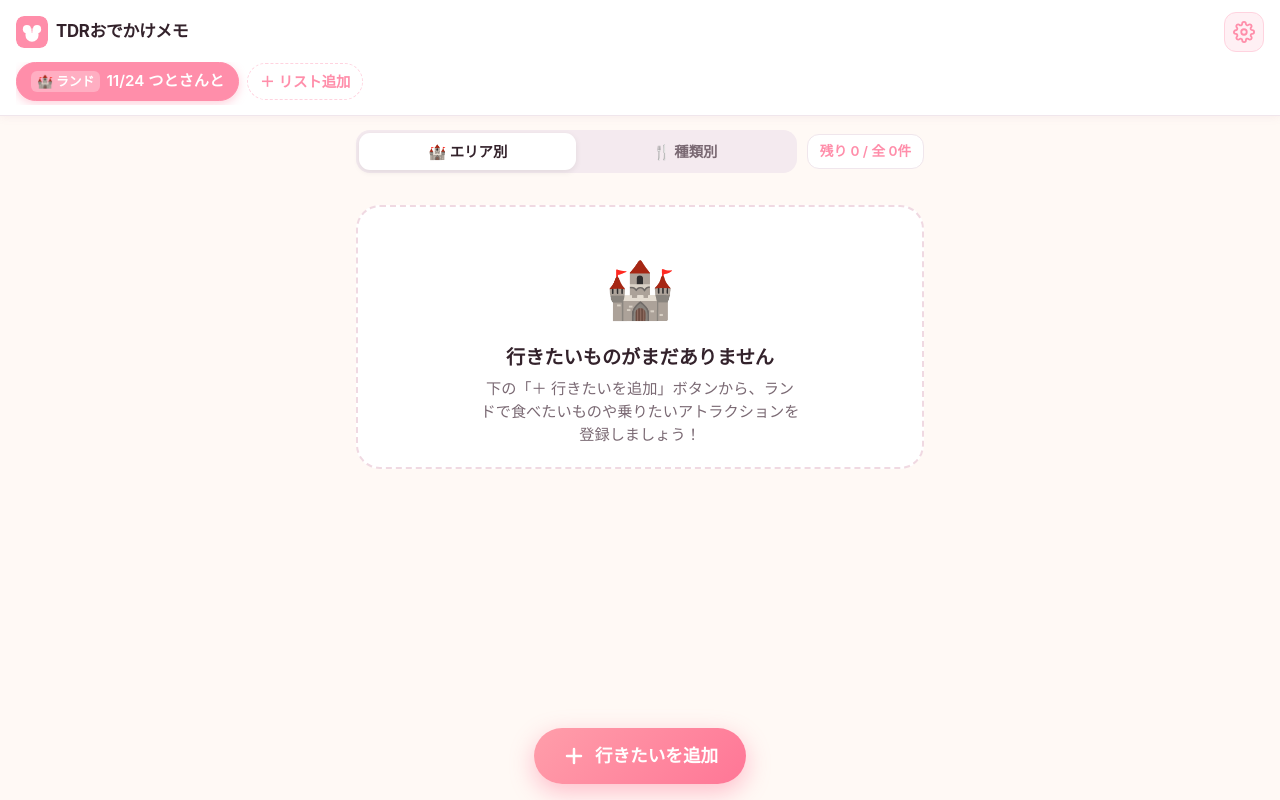
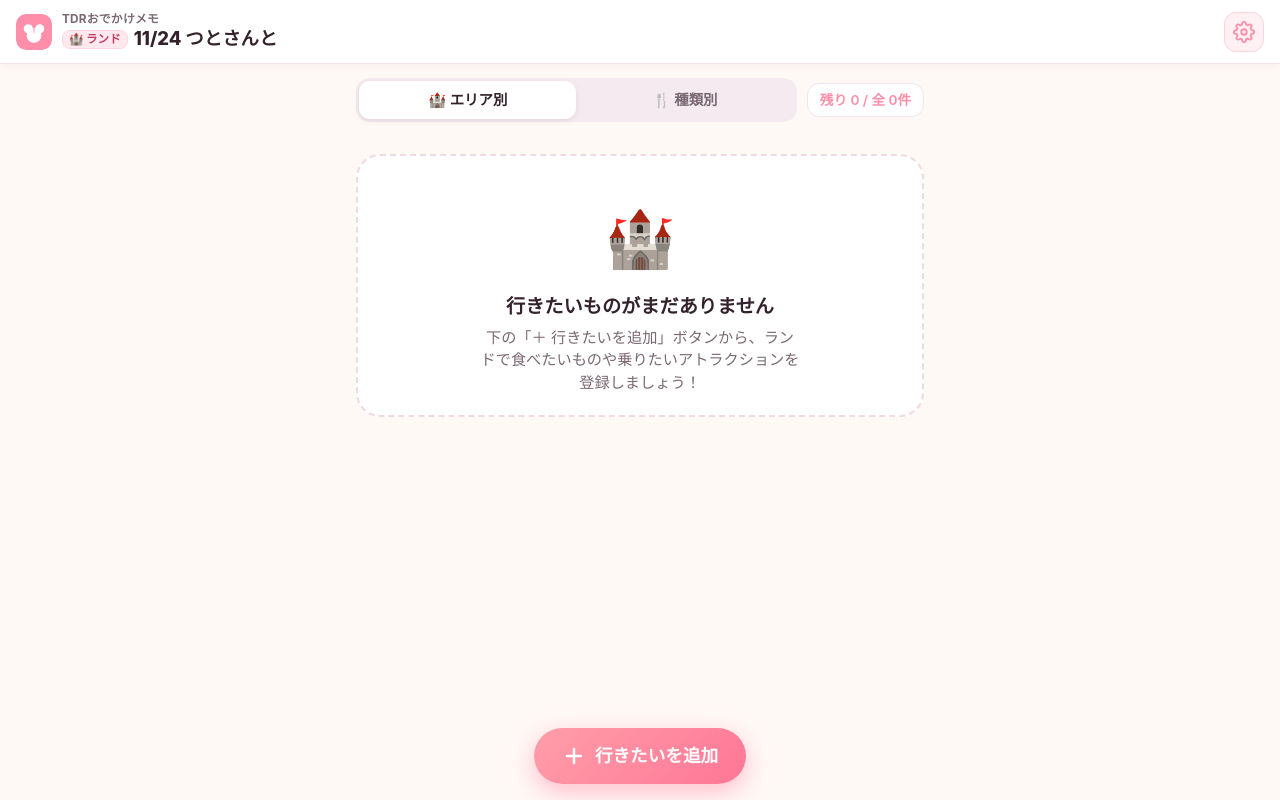
Before and after one commit to Kaede328/disney-wishlist, a React (Vite) app: page / in a window 1280 px wide. Built offline with nearby package versions, Linux system fonts and the light colour scheme.

Commit message:
style: refactor header and update version
Improve header UI to display the current list name and park status. Increment cache version to v1.8.0.

```diff
--- a/index.html
+++ b/index.html
@@ -111,7 +111,7 @@
       backdrop-filter: blur(12px);
       -webkit-backdrop-filter: blur(12px);
       border-bottom: 1px solid var(--border-soft);
-      padding: 12px 16px 10px;
+      padding: 10px 16px;
       box-shadow: var(--shadow-sm);
     }
 
@@ -125,26 +125,72 @@
     .brand {
       display: flex;
       align-items: center;
+      gap: 10px;
+      min-width: 0;
+      flex: 1;
+      cursor: pointer;
+      border-radius: 12px;
+      padding: 2px 4px 2px 0;
+      transition: opacity 0.15s ease;
+    }
+
+    .brand:active {
+      opacity: 0.8;
+    }
+
+    .brand-icon {
+      width: 36px;
+      height: 36px;
+      border-radius: 10px;
+      flex-shrink: 0;
+    }
+
+    .brand-titles {
+      display: flex;
+      flex-direction: column;
+      justify-content: center;
+      min-width: 0;
+      flex: 1;
+    }
+
+    .brand-subtitle {
+      font-size: 0.74rem;
+      font-weight: 700;
+      color: var(--text-sub);
+      line-height: 1.2;
+      letter-spacing: 0.2px;
+    }
+
+    .brand-current-list {
+      font-size: 1.15rem;
+      font-weight: 800;
+      color: var(--text-main);
+      line-height: 1.3;
+      display: flex;
+      align-items: center;
+      gap: 6px;
+      min-width: 0;
+      margin-top: 1px;
+    }
+
+    .brand-current-list-name {
+      white-space: nowrap;
+      overflow: hidden;
+      text-overflow: ellipsis;
+    }
+
+    .brand-current-list .park-badge {
+      font-size: 0.72rem;
+      padding: 1px 6px;
+      border-radius: 8px;
+      flex-shrink: 0;
+    }
+
+    .header-actions {
+      display: flex;
+      align-items: center;
       gap: 8px;
-    }
-
-    .brand-icon {
-      width: 32px;
-      height: 32px;
-      border-radius: 8px;
-    }
-
-    .brand-title {
-      font-size: 1.05rem;
-      font-weight: 700;
-      color: var(--text-main);
-      letter-spacing: -0.3px;
-    }
-
-    .header-actions {
-      display: flex;
-      align-items: center;
-      gap: 8px;
+      flex-shrink: 0;
     }
 
     .icon-btn {
@@ -165,61 +211,6 @@
     .icon-btn:active {
       transform: scale(0.92);
       background: var(--theme-light-active);
-    }
-
-    /* List Switcher Bar */
-    .list-bar {
-      margin-top: 10px;
-      display: flex;
-      align-items: center;
-      gap: 8px;
-      overflow-x: auto;
-      padding-bottom: 4px;
-      scrollbar-width: none;
-    }
-
-    .list-bar::-webkit-scrollbar {
-      display: none;
-    }
-
-    .list-tab {
-      padding: 7px 14px;
-      background: var(--theme-light);
-      border: 1.5px solid var(--theme-border);
-      border-radius: 20px;
-      font-size: 0.95rem;
-      font-weight: 600;
-      color: var(--text-sub);
-      white-space: nowrap;
-      cursor: pointer;
-      display: flex;
-      align-items: center;
-      gap: 6px;
-      transition: all 0.2s ease;
-      flex-shrink: 0;
-    }
-
-    .list-tab.active {
-      background: var(--theme-primary);
-      color: #FFFFFF;
-      border-color: var(--theme-primary);
-      box-shadow: 0 3px 10px var(--theme-shadow);
-    }
-
-    .list-add-tab {
-      padding: 7px 12px;
-      background: #FFFFFF;
-      border: 1.5px dashed var(--theme-border);
-      border-radius: 20px;
-      font-size: 0.9rem;
-      font-weight: 600;
-      color: var(--theme-primary);
-      white-space: nowrap;
-      cursor: pointer;
-      display: flex;
-      align-items: center;
-      gap: 4px;
-      flex-shrink: 0;
     }
 
     /* Sub Navigation Controls */
@@ -1179,32 +1170,97 @@
       display: flex;
       align-items: center;
       justify-content: space-between;
-      padding: 10px 12px;
+      padding: 12px 14px;
       background: #FFFFFF;
-      border-radius: 10px;
-      margin-bottom: 6px;
-      border: 1px solid var(--border-soft);
-    }
-
-    .manage-list-name {
-      font-weight: 600;
-      font-size: 0.95rem;
+      border-radius: 12px;
+      margin-bottom: 8px;
+      border: 1.5px solid var(--border-soft);
+      cursor: pointer;
+      transition: all 0.15s ease;
+      touch-action: manipulation;
+    }
+
+    .manage-list-item:hover {
+      border-color: var(--theme-border);
+      background: var(--theme-light);
+    }
+
+    .manage-list-item.is-current {
+      border-color: var(--theme-primary);
+      background: var(--theme-light);
+      box-shadow: 0 2px 8px var(--theme-shadow);
+    }
+
+    .manage-list-content {
+      display: flex;
+      align-items: center;
+      gap: 10px;
+      flex: 1;
+      min-width: 0;
+    }
+
+    .manage-list-radio {
+      width: 22px;
+      height: 22px;
+      border-radius: 50%;
+      border: 2px solid #D1D5DB;
+      display: flex;
+      align-items: center;
+      justify-content: center;
+      flex-shrink: 0;
+      background: #FFFFFF;
+      transition: all 0.15s ease;
+    }
+
+    .manage-list-item.is-current .manage-list-radio {
+      border-color: var(--theme-primary);
+      background: var(--theme-primary);
+    }
+
+    .manage-list-radio-dot {
+      width: 8px;
+      height: 8px;
+      border-radius: 50%;
+      background: #FFFFFF;
+      display: none;
+    }
+
+    .manage-list-item.is-current .manage-list-radio-dot {
+      display: block;
+    }
+
+    .manage-list-name-col {
+      display: flex;
+      flex-direction: column;
+      gap: 2px;
+      min-width: 0;
+    }
+
+    .manage-list-name-row {
       display: flex;
       align-items: center;
       gap: 6px;
-    }
-
-    .manage-list-badge {
-      font-size: 0.75rem;
-      background: #FFE8EE;
-      color: var(--pink-primary);
-      padding: 2px 6px;
-      border-radius: 6px;
+      min-width: 0;
+    }
+
+    .manage-list-title {
+      font-weight: 700;
+      font-size: 0.98rem;
+      color: var(--text-main);
+      white-space: nowrap;
+      overflow: hidden;
+      text-overflow: ellipsis;
+    }
+
+    .manage-list-item.is-current .manage-list-title {
+      color: var(--theme-primary);
     }
 
     .manage-list-btns {
       display: flex;
-      gap: 4px;
+      gap: 6px;
+      margin-left: 10px;
+      flex-shrink: 0;
     }
 
     /* PWA Install Banner */
@@ -1264,7 +1320,7 @@
   <!-- Top App Bar -->
   <header>
     <div class="header-top">
-      <div class="brand">
+      <div class="brand" id="headerBrandTitle" title="タップしてリストを選ぶ">
         <svg class="brand-icon" viewBox="0 0 512 512" fill="none" xmlns="http://www.w3.org/2000/svg">
           <rect width="512" height="512" rx="128" fill="var(--theme-primary)"/>
           <circle cx="175" cy="210" r="65" fill="#FFFFFF"/>
@@ -1273,23 +1329,23 @@
           <polygon points="256,190 268,230 244,230" fill="var(--theme-primary)"/>
           <rect x="251" y="230" width="10" height="40" fill="var(--theme-primary)"/>
         </svg>
-        <span class="brand-title">TDRおでかけメモ</span>
+        <div class="brand-titles">
+          <span class="brand-subtitle">TDRおでかけメモ</span>
+          <div class="brand-current-list" id="headerCurrentListName">
+            <!-- Injected dynamically -->
+          </div>
+        </div>
       </div>
 
       <div class="header-actions">
         <!-- Settings button -->
-        <button id="settingsBtn" class="icon-btn" aria-label="設定" title="設定・リスト管理">
+        <button id="settingsBtn" class="icon-btn" aria-label="設定" title="設定・リストの選択">
           <svg width="22" height="22" viewBox="0 0 24 24" fill="none" stroke="currentColor" stroke-width="2" stroke-linecap="round" stroke-linejoin="round">
             <circle cx="12" cy="12" r="3"></circle>
             <path d="M19.4 15a1.65 1.65 0 0 0 .33 1.82l.06.06a2 2 0 0 1 0 2.83 2 2 0 0 1-2.83 0l-.06-.06a1.65 1.65 0 0 0-1.82-.33 1.65 1.65 0 0 0-1 1.51V21a2 2 0 0 1-2 2 2 2 0 0 1-2-2v-.09A1.65 1.65 0 0 0 9 19.4a1.65 1.65 0 0 0-1.82.33l-.06.06a2 2 0 0 1-2.83 0 2 2 0 0 1 0-2.83l.06-.06a1.65 1.65 0 0 0 .33-1.82 1.65 1.65 0 0 0-1.51-1H3a2 2 0 0 1-2-2 2 2 0 0 1 2-2h.09A1.65 1.65 0 0 0 4.6 9a1.65 1.65 0 0 0-.33-1.82l-.06-.06a2 2 0 0 1 0-2.83 2 2 0 0 1 2.83 0l.06.06a1.65 1.65 0 0 0 1.82.33H9a1.65 1.65 0 0 0 1-1.51V3a2 2 0 0 1 2-2 2 2 0 0 1 2 2v.09a1.65 1.65 0 0 0 1 1.51 1.65 1.65 0 0 0 1.82-.33l.06-.06a2 2 0 0 1 2.83 0 2 2 0 0 1 0 2.83l-.06.06a1.65 1.65 0 0 0-.33 1.82V9a1.65 1.65 0 0 0 1.51 1H21a2 2 0 0 1 2 2 2 2 0 0 1-2 2h-.09a1.65 1.65 0 0 0-1.51 1z"></path>
           </svg>
         </button>
       </div>
-    </div>
-
-    <!-- List Switcher Tabs -->
-    <div class="list-bar" id="listBar">
-      <!-- Injected dynamically -->
     </div>
   </header>
 
@@ -1530,12 +1586,26 @@
       </div>
 
       <div class="sheet-content">
+        <!-- List Selection (Moved to Settings as requested) -->
+        <div class="settings-section">
+          <div class="settings-section-title">リストを選ぶ</div>
+          <p style="font-size: 0.85rem; color: var(--text-sub); margin-bottom: 10px;">
+            使いたいリストをタップして選択してください。
+          </p>
+          <div id="manageListsContainer">
+            <!-- Injected dynamically -->
+          </div>
+          <button type="button" class="settings-action-btn" id="addNewListBtn" style="margin-top: 10px;">
+            <span>＋ 新しいリストを作る</span>
+          </button>
+        </div>
+
         <!-- Version Display & Update (As required: 変更がある度にバージョンを追加) -->
         <div class="settings-section">
           <div class="settings-section-title">アプリ情報</div>
           <div class="settings-row">
             <span class="settings-label">バージョン</span>
-            <span class="settings-val" id="appVersion">v1.7.0</span>
+            <span class="settings-val" id="appVersion">v1.8.0</span>
           </div>
           <div class="settings-row">
             <span class="settings-label">ストレージ</span>
@@ -1559,7 +1629,12 @@
           <div class="accordion-body" id="versionHistoryBody" style="display: none;">
             <div style="font-size: 0.88rem; color: var(--text-sub); line-height: 1.6; padding-top: 10px;">
               <div style="margin-bottom: 8px;">
-                <strong style="color: var(--theme-primary);">v1.7.0（最新）</strong><br>
+                <strong style="color: var(--theme-primary);">v1.8.0（最新）</strong><br>
+                ・ヘッダーを2段表示（上段：TDRおでかけメモ、下段：選択中リスト名）に変更<br>
+                ・ヘッダーのタブを廃止し、設定画面の「リストを選ぶ」からワンタップで切り替え可能に整理
+              </div>
+              <div style="margin-bottom: 8px;">
+                <strong style="color: var(--text-muted);">v1.7.0</strong><br>
                 ・画像の任意入力化＆画像なしカードのグレー種別アイコン表示に対応<br>
                 ・iOS Safari対応のJSONバックアップ書き出し（全文コピー）＆取り込み機能に改善<br>
                 ・スクロール時にヘッダー（タイトル＆タブ）が上部に固定されるよう調整
@@ -1603,17 +1678,6 @@
           </div>
         </div>
 
-        <!-- List Management -->
-        <div class="settings-section">
-          <div class="settings-section-title">マイリスト一覧</div>
-          <div id="manageListsContainer">
-            <!-- Injected dynamically -->
-          </div>
-          <button type="button" class="settings-action-btn" id="addNewListBtn">
-            <span>＋ 新しいリストを作る</span>
-          </button>
-        </div>
-
         <!-- Useful tools -->
         <div class="settings-section">
           <div class="settings-section-title">データとバックアップ</div>
@@ -1733,11 +1797,11 @@
     /**
      * @license
      * SPDX-License-Identifier: Apache-2.0
-     * TDRおでかけメモ PWA v1.7.0
+     * TDRおでかけメモ PWA v1.8.0
      */
 
     // --- State Constants ---
-    const APP_VERSION = 'v1.7.0';
+    const APP_VERSION = 'v1.8.0';
     const DB_NAME = 'DisneylandWishlistDB';
     const DB_VERSION = 1;
 
@@ -2099,32 +2163,22 @@
       renderItems();
     }
 
-    // --- Render List Bar ---
+    // --- Two-Row Header Title & List Selector Sync ---
+    function updateHeaderTitle() {
+      const list = getCurrentList();
+      const park = getCurrentPark();
+      const titleEl = document.getElementById('headerCurrentListName');
+      if (titleEl && list) {
+        titleEl.innerHTML = `
+          <span class="park-badge ${park.id}">${park.emoji} ${park.name}</span>
+          <span class="brand-current-list-name">${escapeHtml(list.name)}</span>
+        `;
+      }
+    }
+
     function renderListBar() {
-      const listBar = document.getElementById('listBar');
-      listBar.innerHTML = '';
-
-      lists.forEach(list => {
-        const parkId = list.park === 'sea' ? 'sea' : 'land';
-        const park = PARKS[parkId];
-        const isCurrent = list.id === currentListId;
-
-        const btn = document.createElement('button');
-        btn.className = `list-tab ${isCurrent ? 'active' : ''}`;
-        btn.innerHTML = `
-          <span class="list-tab-park-tag ${parkId}">${park.emoji} ${park.name}</span>
-          <span>${escapeHtml(list.name)}</span>
-        `;
-        btn.onclick = () => setCurrentList(list.id);
-        listBar.appendChild(btn);
-      });
-
-      // Quick add new list button
-      const addBtn = document.createElement('button');
-      addBtn.className = 'list-add-tab';
-      addBtn.innerHTML = `<span>＋</span><span>リスト追加</span>`;
-      addBtn.onclick = () => openCreateListModal();
-      listBar.appendChild(addBtn);
+      updateHeaderTitle();
+      renderManageLists();
     }
 
     window.openCreateListModal = function() {
@@ -2807,6 +2861,15 @@
       document.getElementById('closeIosGuideBtn').onclick = () => closeModal('iosGuideModal');
       document.getElementById('dismissIosGuideBtn').onclick = () => closeModal('iosGuideModal');
 
+      // Clicking brand in header opens Settings to select/manage lists
+      const brandTitleEl = document.getElementById('headerBrandTitle');
+      if (brandTitleEl) {
+        brandTitleEl.onclick = () => {
+          renderManageLists();
+          openModal('settingsModal');
+        };
+      }
+
       // Close modal on click background overlay
       ['itemModal', 'listModal', 'settingsModal', 'iosGuideModal', 'exportModal', 'importModal'].forEach(id => {
         document.getElementById(id).onclick = (e) => {
@@ -2817,34 +2880,45 @@
       });
     }
 
-    // --- Manage Lists in Settings ---
+    // --- Manage & Select Lists in Settings ---
     function renderManageLists() {
       const container = document.getElementById('manageListsContainer');
+      if (!container) return;
       container.innerHTML = '';
 
       lists.forEach(list => {
         const row = document.createElement('div');
-        row.className = 'manage-list-item';
-
+        const isCurrent = list.id === currentListId;
         const parkId = list.park === 'sea' ? 'sea' : 'land';
         const park = PARKS[parkId];
-        const isCurrent = list.id === currentListId;
+
+        row.className = `manage-list-item ${isCurrent ? 'is-current' : ''}`;
+        row.setAttribute('role', 'button');
+        row.setAttribute('tabindex', '0');
+        row.title = isCurrent ? '現在選択中' : `「${list.name}」に切り替える`;
 
         row.innerHTML = `
-          <div class="manage-list-name">
-            <span class="park-badge ${parkId}">${park.emoji} ${park.name}</span>
-            <span>${escapeHtml(list.name)}</span>
-            ${isCurrent ? '<span class="manage-list-badge">選択中</span>' : ''}
+          <div class="manage-list-content">
+            <div class="manage-list-radio">
+              <span class="manage-list-radio-dot"></span>
+            </div>
+            <div class="manage-list-name-col">
+              <div class="manage-list-name-row">
+                <span class="park-badge ${parkId}">${park.emoji} ${park.name}</span>
+                <span class="manage-list-title">${escapeHtml(list.name)}</span>
+              </div>
+              ${isCurrent ? '<span style="font-size: 0.76rem; color: var(--theme-primary); font-weight: 700;">● 現在選択中</span>' : '<span style="font-size: 0.76rem; color: var(--text-muted);">タップしてこのリストを表示</span>'}
+            </div>
           </div>
           <div class="manage-list-btns">
-            <button class="action-icon-btn" onclick="openEditListModal('${list.id}')" title="名前・パークを変更">
+            <button type="button" class="action-icon-btn edit-list-btn" title="名前・パークを変更">
               <svg width="16" height="16" viewBox="0 0 24 24" fill="none" stroke="currentColor" stroke-width="2" stroke-linecap="round" stroke-linejoin="round">
                 <path d="M11 4H4a2 2 0 0 0-2 2v14a2 2 0 0 0 2 2h14a2 2 0 0 0 2-2v-7"></path>
                 <path d="M18.5 2.5a2.121 2.121 0 0 1 3 3L12 15l-4 1 1-4 9.5-9.5z"></path>
               </svg>
             </button>
             ${lists.length > 1 ? `
-              <button class="action-icon-btn delete-btn" onclick="deleteListConfirm('${list.id}')" title="リストを削除">
+              <button type="button" class="action-icon-btn delete-btn delete-list-btn" title="リストを削除">
                 <svg width="16" height="16" viewBox="0 0 24 24" fill="none" stroke="currentColor" stroke-width="2" stroke-linecap="round" stroke-linejoin="round">
                   <polyline points="3 6 5 6 21 6"></polyline>
                   <path d="M19 6v14a2 2 0 0 1-2 2H7a2 2 0 0 1-2-2V6m3 0V4a2 2 0 0 1 2-2h4a2 2 0 0 1 2 2v2"></path>
@@ -2853,6 +2927,33 @@
             ` : ''}
           </div>
         `;
+
+        // Tapping row selects list
+        row.onclick = async (e) => {
+          if (e.target.closest('.action-icon-btn')) return;
+          if (currentListId !== list.id) {
+            await setCurrentList(list.id);
+            showToast(`「${list.name}」に切り替えました`, park.emoji);
+          }
+          closeModal('settingsModal');
+        };
+
+        const editBtn = row.querySelector('.edit-list-btn');
+        if (editBtn) {
+          editBtn.onclick = (e) => {
+            e.stopPropagation();
+            openEditListModal(list.id);
+          };
+        }
+
+        const deleteBtn = row.querySelector('.delete-list-btn');
+        if (deleteBtn) {
+          deleteBtn.onclick = (e) => {
+            e.stopPropagation();
+            deleteListConfirm(list.id);
+          };
+        }
+
         container.appendChild(row);
       });
     }
--- a/public/sw.js
+++ b/public/sw.js
@@ -1,4 +1,4 @@
-const CACHE_NAME = 'disney-wishlist-v1.7.0';
+const CACHE_NAME = 'disney-wishlist-v1.8.0';
 const ASSETS_TO_CACHE = [
   './',
   './index.html',
```
